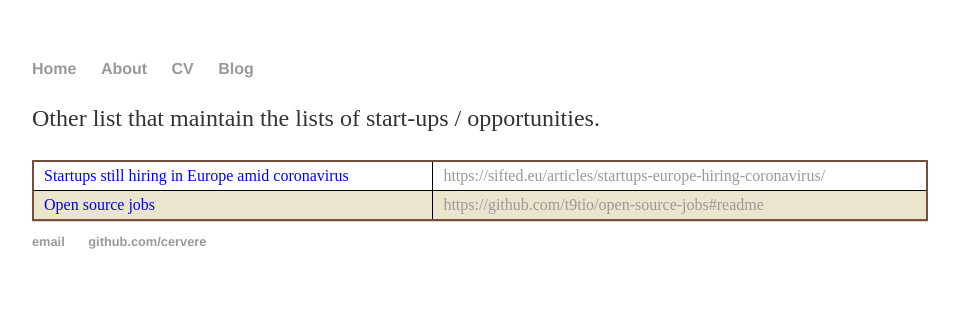
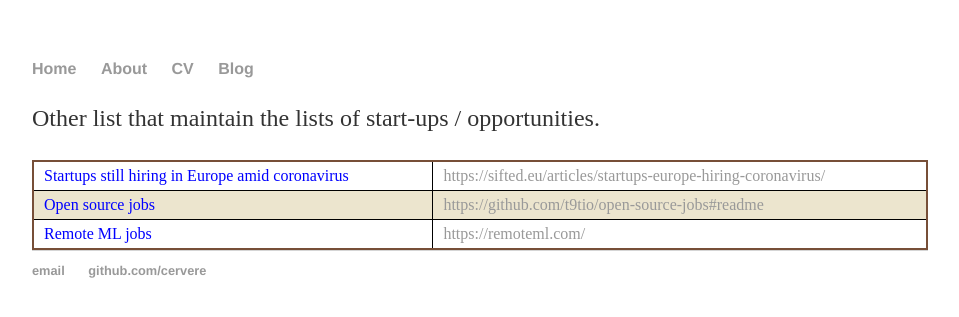
Before and after one commit to cervere/cervere.github.io, a Jekyll site: the page built from _posts/2020-04-06-opportunities.md, in a window 1280 px wide. Shown: the top 317 px of the page, without its empty margins (160-1119 px from the left). Built offline with Jekyll 4.4.1, drawn with Linux system fonts in a browser that asks for light colours.

Commit message:
Update 2020-04-06-opportunities.md

```diff
--- a/_posts/2020-04-06-opportunities.md
+++ b/_posts/2020-04-06-opportunities.md
@@ -31,4 +31,9 @@ tr:nth-child(even){
   <td>Open source jobs</td>
   <td><a href="https://github.com/t9tio/open-source-jobs#readme"> https://github.com/t9tio/open-source-jobs#readme </a> </td>
 </tr>
+<tr>
+  <td>Remote ML jobs</td>
+  <td><a href="https://remoteml.com/"> https://remoteml.com/ </a> </td>
+</tr>
+
 </table>
```
